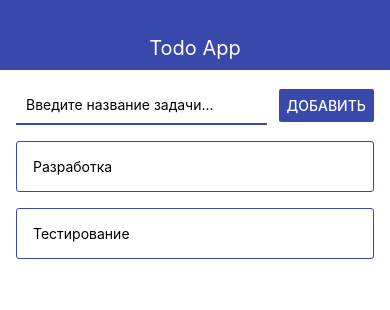
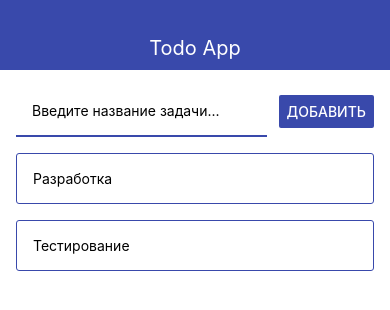
Before and after one commit to Neikan/RN.First, a React Native app: screen / in a window 390 px wide. Both pictures are taken after a click on the button "НАЗАД". Shown: the top 310 px of the page. Built offline with nearby package versions, Linux system fonts and the light colour scheme.

Commit message:
feat(NewTodo): update styles

```diff
--- a/src/components/NewTodo/index.tsx
+++ b/src/components/NewTodo/index.tsx
@@ -17,7 +17,7 @@ const styles = StyleSheet.create({
     borderStyle: 'solid',
     borderBottomColor: DefaultTheme.BRAND_500,
     borderBottomWidth: 2,
-    padding: 10
+    padding: 16
   }
 })
 
```
